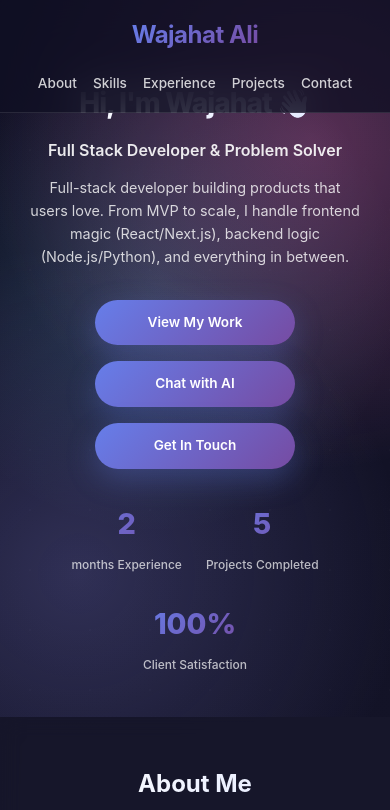
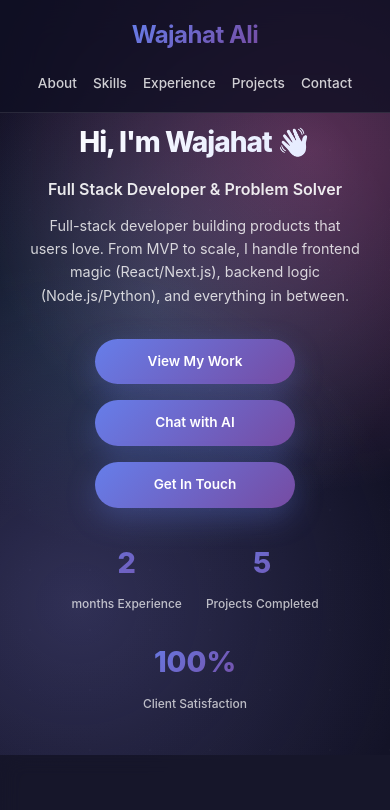
Before and after one commit to wajahatAli-1016/chatPortfolio, a Next.js app: page / in a window 390 px wide. Shown: the top 810 px of the page. Built offline with nearby package versions, Linux system fonts and the light colour scheme.

Commit message:
Update page.module.css

```diff
--- a/src/app/page.module.css
+++ b/src/app/page.module.css
@@ -79,7 +79,7 @@
   align-items: center;
   justify-content: center;
   text-align: center;
-  padding-top: 80px;
+  padding-top: 120px;
   position: relative;
   overflow: hidden;
 }
@@ -783,7 +783,7 @@
   }
 
   .hero {
-    padding: 100px 20px 60px;
+    padding: 140px 20px 60px;
     min-height: 90vh;
   }
 
@@ -982,7 +982,7 @@
   }
 
   .hero {
-    padding: 80px 15px 40px;
+    padding: 120px 15px 40px;
     min-height: 85vh;
   }
 
```
